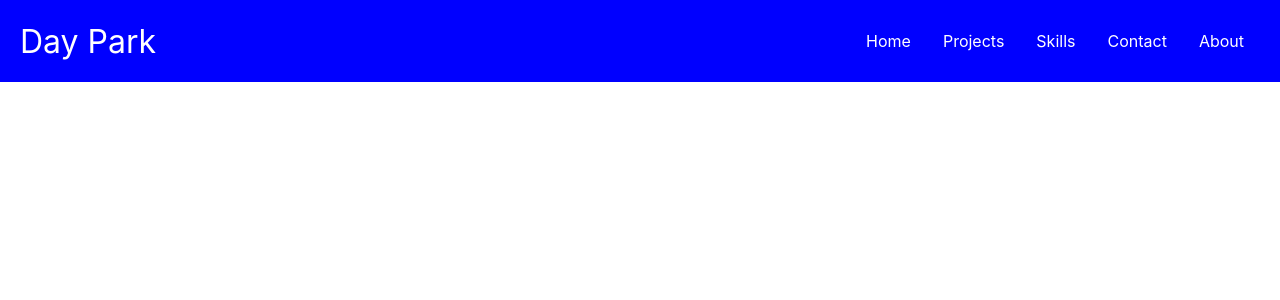
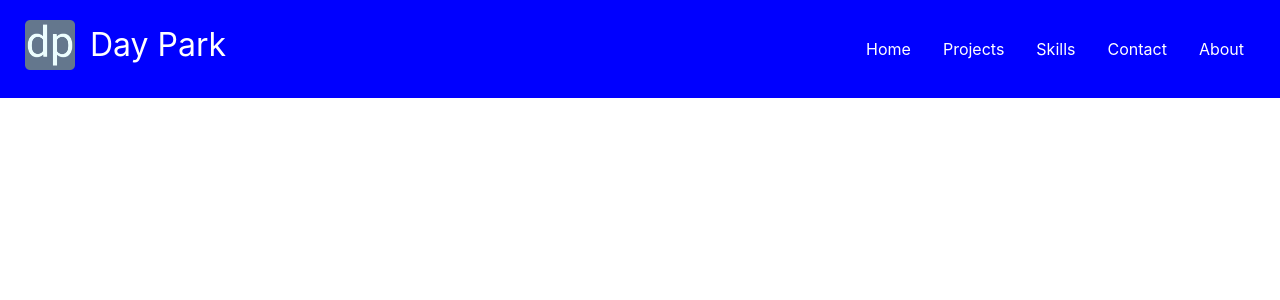
Before and after one commit to day1park/draft, a React (Create React App) app: page / in a window 1280 px wide. Shown: the top 300 px of the page. Built offline with nearby package versions, Linux system fonts and the light colour scheme.

Commit message:
change position of title-text

```diff
--- a/src/components/layout/Navbar.css
+++ b/src/components/layout/Navbar.css
@@ -1,10 +1,17 @@
-.logo {
+.dp-title {
   font-size: 2rem;
+  color: #fff;
 }
 
-.logo a {
-  text-decoration: none;
-  color: #fff;
+.dp-logo {
+  height: 50px;
+  width: 50px;
+  padding: 5px;
+}
+
+.title-text {
+  position: absolute;
+  padding: 10px;
 }
 
 nav {
--- a/src/components/layout/Navbar.js
+++ b/src/components/layout/Navbar.js
@@ -1,5 +1,6 @@
 import React, { Component } from "react";
 import "./Navbar.css";
+import dp from "../../images/icons/dp.png";
 
 export class Navbar extends Component {
   render() {
@@ -15,9 +16,13 @@ export class Navbar extends Component {
     return (
       <div>
         <nav>
-          <span className="logo">
-            <a href="#home">Day Park</a>
-          </span>
+          <div className="dp-title">
+            <a href="#home">
+              {" "}
+              <img className="dp-logo" src={dp} alt="dp" />
+            </a>
+            <span className="title-text">Day Park</span>
+          </div>
           <ul>{navLinks}</ul>
         </nav>
       </div>
```
Also changed, not shown: src/images/icons/dp.png (added), 1 other file (tests, documents, lock files or other folders).
